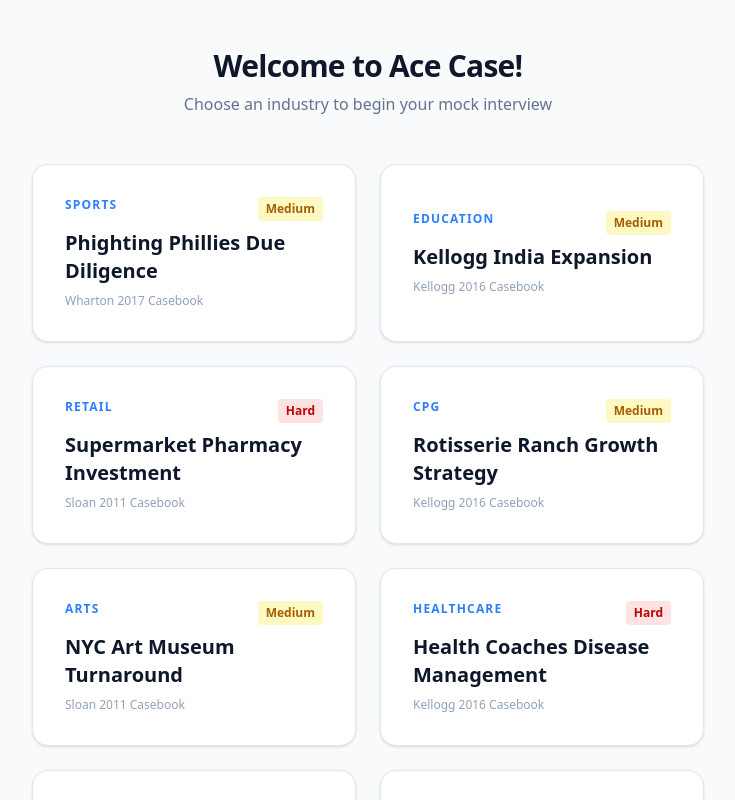
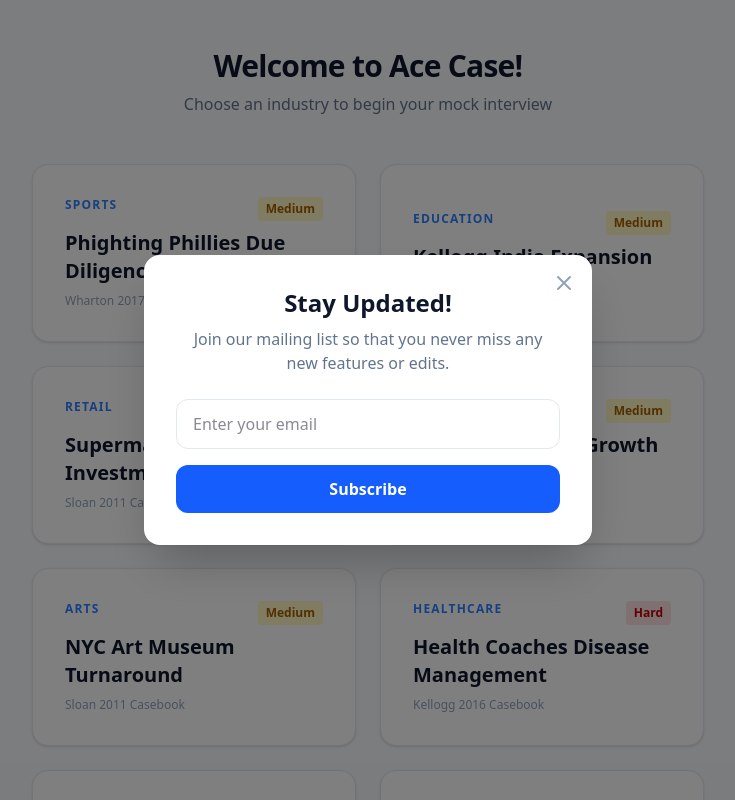
Before and after one commit to hellosayhello/AI-case-coach-frontend, a Next.js app: page / in a window 1280 px wide. Shown: the top 800 px of the page, without its empty margins (272-1007 px from the left). Built offline with nearby package versions, Linux system fonts and the light colour scheme.

Commit message:
Add email signup popup

```diff
--- /dev/null
+++ b/src/app/api/subscribe/route.ts
@@ -0,0 +1,33 @@
+import { NextResponse } from "next/server";
+import { promises as fs } from "fs";
+import path from "path";
+
+const EMAILS_FILE = path.join(process.cwd(), "subscribers.json");
+
+export async function POST(request: Request) {
+  try {
+    const { email } = await request.json();
+
+    if (!email || !email.includes("@")) {
+      return NextResponse.json({ error: "Invalid email" }, { status: 400 });
+    }
+
+    let emails: string[] = [];
+    try {
+      const data = await fs.readFile(EMAILS_FILE, "utf-8");
+      emails = JSON.parse(data);
+    } catch {
+      emails = [];
+    }
+
+    if (!emails.includes(email)) {
+      emails.push(email);
+      await fs.writeFile(EMAILS_FILE, JSON.stringify(emails, null, 2));
+    }
+
+    return NextResponse.json({ success: true });
+  } catch (error) {
+    console.error("Subscribe error:", error);
+    return NextResponse.json({ error: "Failed to subscribe" }, { status: 500 });
+  }
+}
--- a/src/app/page.tsx
+++ b/src/app/page.tsx
@@ -12,6 +12,7 @@
 } from "@livekit/components-react";
 import { Track } from "livekit-client";
 import { useEffect, useState } from "react";
+import EmailPopup from "@/components/EmailPopup";
 
 // --- CONFIGURATION ---
 const INDUSTRIES = [
@@ -342,6 +343,7 @@
   if (!token) {
    return (
     <div className="min-h-screen bg-slate-50 flex flex-col items-center py-12 px-12 overflow-auto">
+      <EmailPopup />
       <h1 className="text-3xl font-bold text-slate-900 mb-2 tracking-tight">Welcome to Ace Case!</h1>
       <p className="text-slate-500 mb-12 font-medium">Choose an industry to begin your mock interview</p>
       <div className="grid grid-cols-1 md:grid-cols-2 gap-6 w-full max-w-2xl pb-12">
--- /dev/null
+++ b/src/components/EmailPopup.tsx
@@ -0,0 +1,97 @@
+"use client";
+
+import { useState, useEffect } from "react";
+
+export default function EmailPopup() {
+  const [isOpen, setIsOpen] = useState(false);
+  const [email, setEmail] = useState("");
+  const [status, setStatus] = useState<"idle" | "loading" | "success" | "error">("idle");
+
+  useEffect(() => {
+    const hasSubscribed = localStorage.getItem("hasSubscribed");
+    if (hasSubscribed) return;
+
+    const timer = setTimeout(() => setIsOpen(true), 1000);
+    return () => clearTimeout(timer);
+  }, []);
+
+  const handleSubmit = async (e: React.FormEvent) => {
+    e.preventDefault();
+    setStatus("loading");
+
+    try {
+      const response = await fetch("/api/subscribe", {
+        method: "POST",
+        headers: { "Content-Type": "application/json" },
+        body: JSON.stringify({ email }),
+      });
+
+      if (response.ok) {
+        setStatus("success");
+        localStorage.setItem("hasSubscribed", "true");  // Only set after successful subscription
+        setTimeout(() => setIsOpen(false), 2000);
+      } else {
+        setStatus("error");
+      }
+    } catch {
+      setStatus("error");
+    }
+  };
+
+  const handleClose = () => {
+    setIsOpen(false);
+    // Removed localStorage.setItem here - popup will show again next visit
+  };
+
+  if (!isOpen) return null;
+
+  return (
+    <div className="fixed inset-0 bg-black/50 flex items-center justify-center z-50 p-4">
+      <div className="relative bg-white rounded-2xl shadow-2xl max-w-md w-full p-8 animate-in fade-in zoom-in duration-300">
+        <button
+          onClick={handleClose}
+          className="absolute top-4 right-4 text-slate-400 hover:text-slate-600 transition-colors"
+        >
+          <svg xmlns="http://www.w3.org/2000/svg" className="h-6 w-6" fill="none" viewBox="0 0 24 24" stroke="currentColor">
+            <path strokeLinecap="round" strokeLinejoin="round" strokeWidth={2} d="M6 18L18 6M6 6l12 12" />
+          </svg>
+        </button>
+
+        <div className="text-center mb-6">
+          <h2 className="text-2xl font-bold text-slate-900 mb-2">Stay Updated!</h2>
+          <p className="text-slate-500">
+            Join our mailing list so that you never miss any new features or edits.
+          </p>
+        </div>
+
+        {status === "success" ? (
+          <div className="text-center py-4">
+            <div className="text-green-500 text-5xl mb-2">✓</div>
+            <p className="text-slate-700 font-medium">Thanks for subscribing!</p>
+          </div>
+        ) : (
+          <form onSubmit={handleSubmit} className="space-y-4">
+            <input
+              type="email"
+              value={email}
+              onChange={(e) => setEmail(e.target.value)}
+              placeholder="Enter your email"
+              required
+              className="w-full px-4 py-3 border border-slate-200 rounded-xl focus:outline-none focus:ring-2 focus:ring-blue-500 focus:border-transparent"
+            />
+            <button
+              type="submit"
+              disabled={status === "loading"}
+              className="w-full py-3 bg-blue-600 text-white rounded-xl font-bold hover:bg-blue-700 transition-all disabled:opacity-50"
+            >
+              {status === "loading" ? "Subscribing..." : "Subscribe"}
+            </button>
+            {status === "error" && (
+              <p className="text-red-500 text-sm text-center">Something went wrong. Please try again.</p>
+            )}
+          </form>
+        )}
+      </div>
+    </div>
+  );
+}
```
Also changed, not shown: 1 other file (tests, documents, lock files or other folders).
